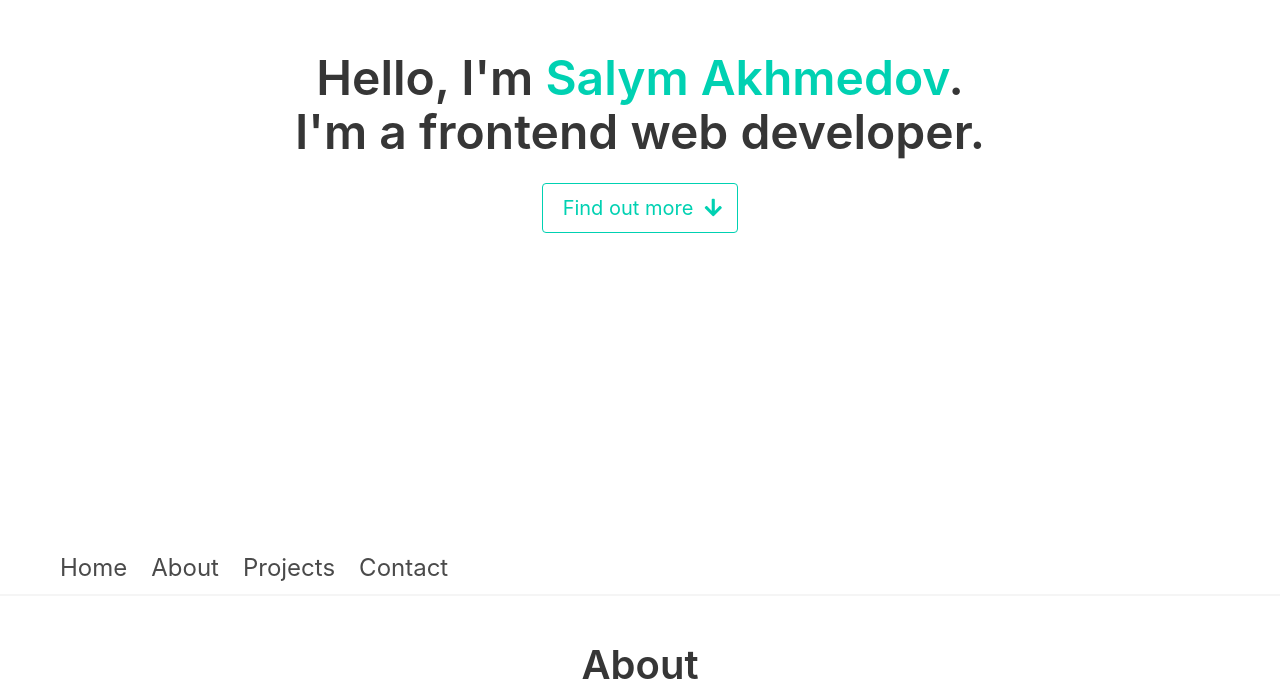
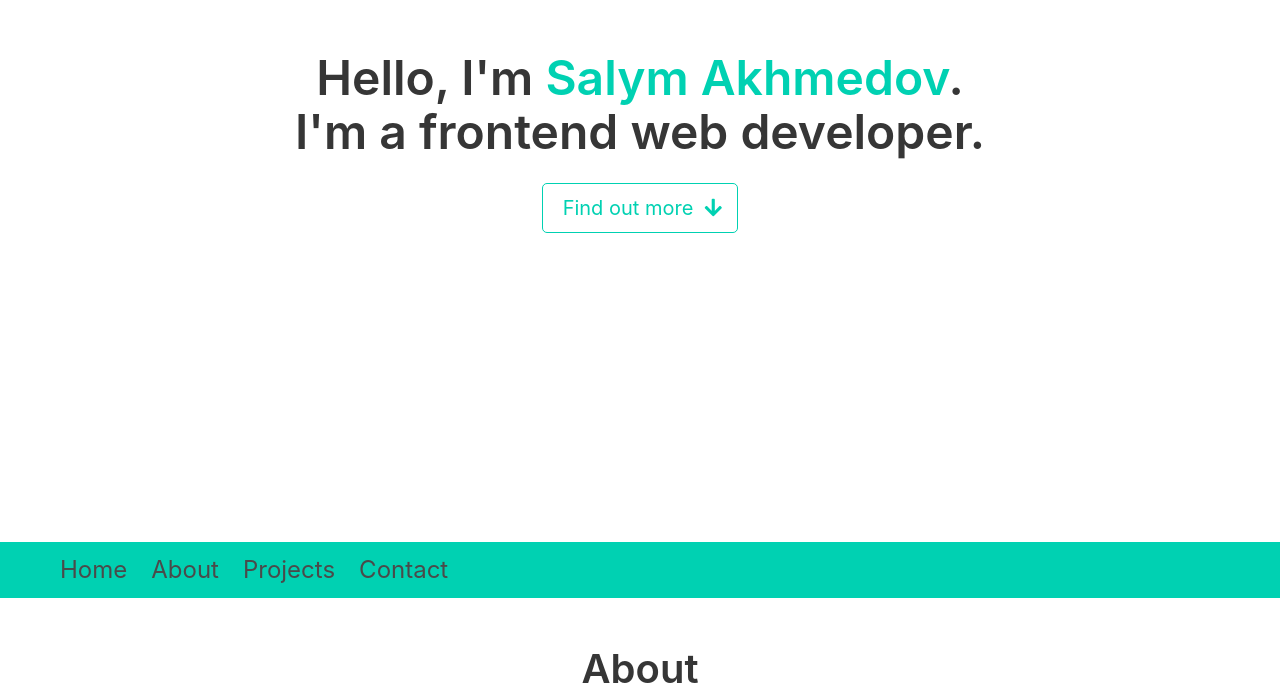
Before and after one commit to salymk/salym-portfolio, a React (Create React App) app: page / in a window 1280 px wide. Shown: the part 258-952 px from the top of the page. Built offline with nearby package versions, Linux system fonts and the light colour scheme.

Commit message:
Customized navbar

```diff
--- a/src/index.scss
+++ b/src/index.scss
@@ -5,13 +5,20 @@
 
 // Set your brand colors
 $green: hsl(171, 100%, 41%);
-
-// Update Bulma's global variables
-$link: $green;
-
-// Update some of Bulma's component variables
+$red: red;
+$white: hsl(0, 0%, 100%);
 
 
+$family-sans-serif: "Karla", BlinkMacSystemFont, -apple-system, "Helvetica",
+"Arial", sans-serif;
+$radius: 5px;
+
+
+// Navbar custom styles
+$link: $green;
+$navbar-background-color: $green;
+$navbar-height: 3.5rem;
+$navbar-item-hover-background-color: $white;
 
 // Import only what you need from Bulma
 @import "../node_modules/bulma/sass/utilities/_all.sass";
--- a/src/sections/header/Navbar.js
+++ b/src/sections/header/Navbar.js
@@ -2,9 +2,9 @@ import React from 'react'
 
 const Navbar = () => {
   return (
-    <nav className="navbar has-shadow" role="navigation" aria-label="main navigation">
+    <nav className="navbar" role="navigation" aria-label="main navigation">
       <div className="navbar-brand">
-          <a role="button" className="navbar-burger bruger" aria-label="menu" aria-expanded="false">
+          <a role="button" className="navbar-burger" aria-label="menu" aria-expanded="false">
           <span aria-hidden="true"></span>
           <span aria-hidden="true"></span>
           <span aria-hidden="true"></span>
```
